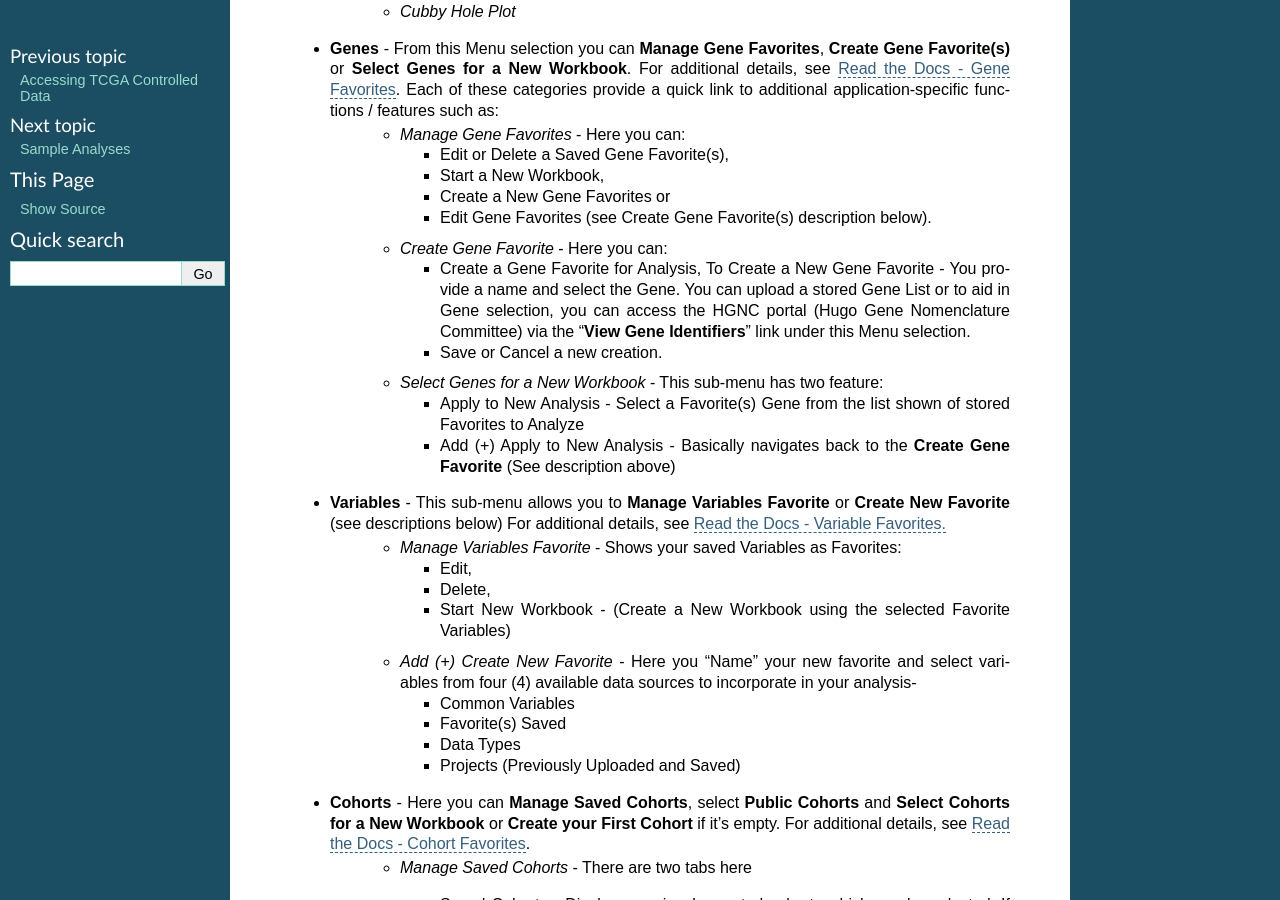
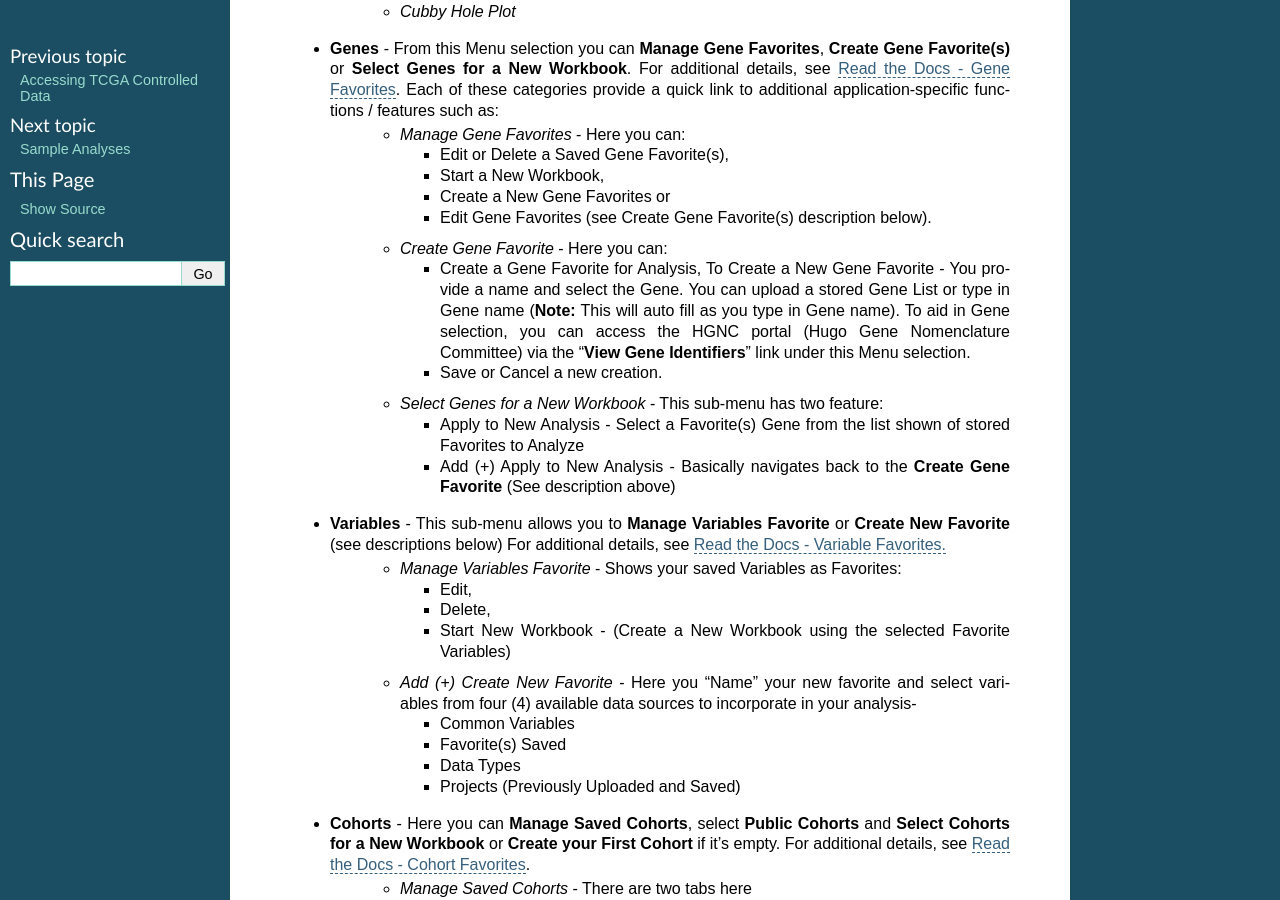
Before and after one commit to isb-cgc/readthedocs, a Sphinx documentation site: the page built from docs/source/sections/webapp/Menu.rst, in a window 1280 px wide and 900 px high, scrolled down 792 px. Built offline with Sphinx 7.4.7, drawn with Linux system fonts in a browser that asks for light colours.

Commit message:
Update Menu.rst
Added Auto Fill info here too.

```diff
--- a/docs/source/sections/webapp/Menu.rst
+++ b/docs/source/sections/webapp/Menu.rst
@@ -30,7 +30,7 @@
       * Edit Gene Favorites (see Create Gene Favorite(s) description below).
     - *Create Gene Favorite* - Here you can:
 
-      * Create a Gene Favorite for Analysis, To Create a New Gene Favorite - You provide a name and select the Gene. You can upload a stored Gene List or to aid in Gene selection, you can access the HGNC portal (Hugo Gene Nomenclature Committee) via the "**View Gene Identifiers**" link under this Menu selection.
+      * Create a Gene Favorite for Analysis, To Create a New Gene Favorite - You provide a name and select the Gene. You can upload a stored Gene List or type in Gene name (**Note:** This will auto fill as you type in Gene name). To aid in Gene selection, you can access the HGNC portal (Hugo Gene Nomenclature Committee) via the "**View Gene Identifiers**" link under this Menu selection.
       * Save or Cancel a new creation.
     - *Select Genes for a New Workbook* - This sub-menu has two feature:
 
```
